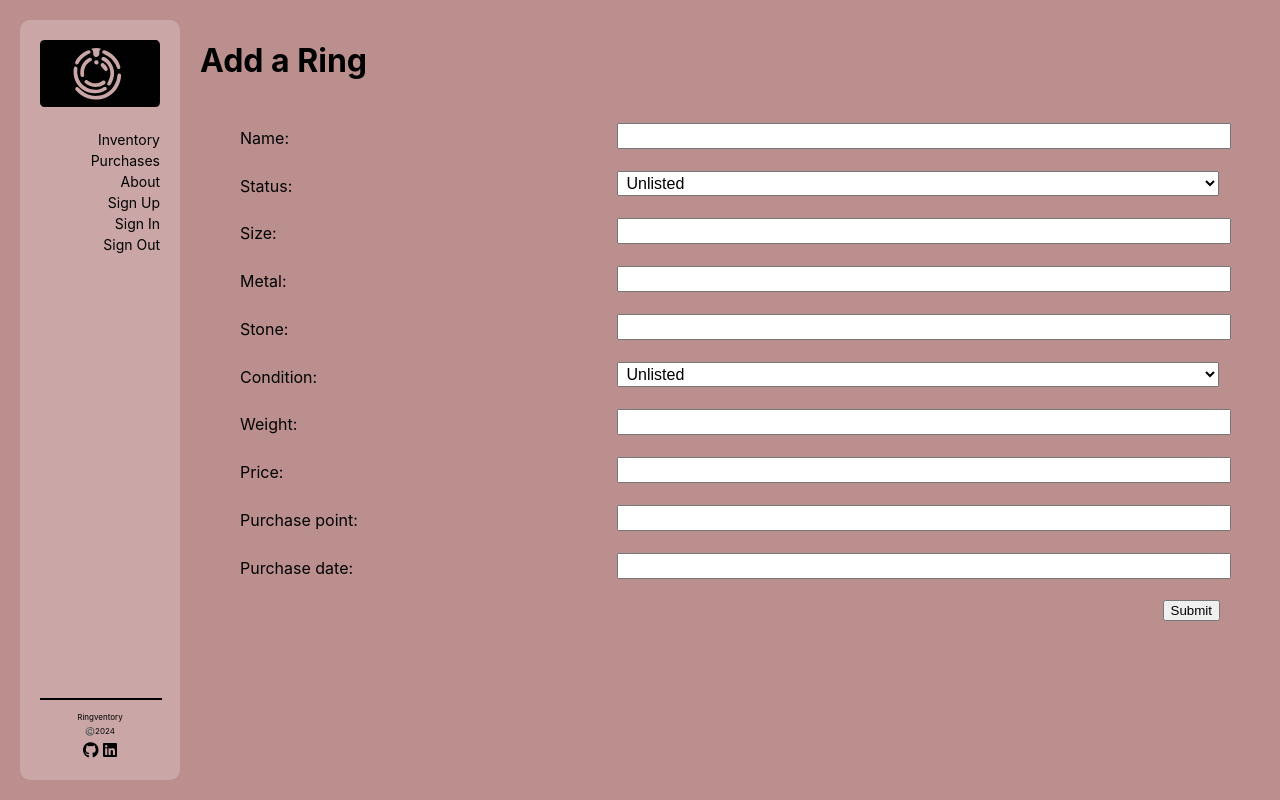
After one commit to TheBerlinMan/Ringventory, a Django app: page /inventory/create/ in a window 1280 px wide. The commit adds this page. Run offline with Django 4.2, Linux system fonts and the light colour scheme; some libraries are stand-ins or nearby versions.

Commit message:
create new ring form and link to nadd ring in inventory

```diff
--- /dev/null
+++ b/main_app/static/css/form.css
@@ -0,0 +1,39 @@
+.form-container {
+  display: flex;
+  flex-direction: column;
+  width: 100%;
+}
+
+table {
+  padding: 0 40px;
+  width: 100%;
+  border-spacing: 0 20px;
+}
+
+th {
+  text-align: left;
+  padding: 6px 20px 0 0;
+  font-weight: normal;
+  vertical-align: top;
+  font-size: var(--font-reg);
+}
+
+td {
+  max-width: 60%;
+}
+
+td > * {
+  width: 100%;
+  padding: 2px 4px;
+  font-size: var(--font-l);
+}
+
+td > textarea {
+  height: calc(4 * var(--font-l) + 8px);
+  font-family: inherit;
+}
+
+.btn {
+  align-self: flex-end;
+  margin-right: 40px;
+}
--- /dev/null
+++ b/main_app/templates/main_app/ring_form.html
@@ -0,0 +1,22 @@
+{% extends 'base.html' %}
+{% load static %}
+
+{% block head %}
+<link rel="stylesheet" type="text/css" href="{% static 'css/form.css' %}"/>
+{% endblock %}
+
+{% block content %}
+
+<div class="page-header">
+  <h1>Add a Ring</h1>
+  {% comment %} <img src="{% static 'images/nerd-cat.svg' %}" alt="A cat using a computer"/> {% endcomment %}
+</div>
+<form action="" method="post" class="form-container">
+  {% csrf_token %}
+  <table>
+    {{ form.as_table }}
+  </table>
+  <button type="submit" class="btn submit">Submit</button>
+</form>
+
+{% endblock %}
--- a/main_app/templates/rings/index.html
+++ b/main_app/templates/rings/index.html
@@ -15,7 +15,7 @@
 
   <section class="page-header">
     <h1>Inventory</h1>
-    <button>Add Ring</button>
+    <button><a href="{% url 'ring-create' %}">Add Ring</a></button>
 
   </section>
 </div>
--- a/main_app/urls.py
+++ b/main_app/urls.py
@@ -6,4 +6,5 @@ urlpatterns = [
   path('about/', views.about, name='about'),
   path('inventory/', views.ring_index, name='ring-index'),
   path('inventory/<int:ring_id>', views.ring_detail, name='ring-detail'),
+  path('inventory/create/', views.RingCreate.as_view(), name='ring-create'),
 ]
--- a/main_app/views.py
+++ b/main_app/views.py
@@ -1,4 +1,5 @@
 from django.shortcuts import render
+from django.views.generic.edit import CreateView
 from .models import Ring
 
 
@@ -16,3 +17,7 @@ def ring_index(request):
 def ring_detail(request, ring_id):
   ring = Ring.objects.get(id=ring_id)
   return render(request, 'rings/detail.html', { 'ring': ring })
+
+class RingCreate(CreateView):
+  model = Ring
+  fields = '__all__'
```
